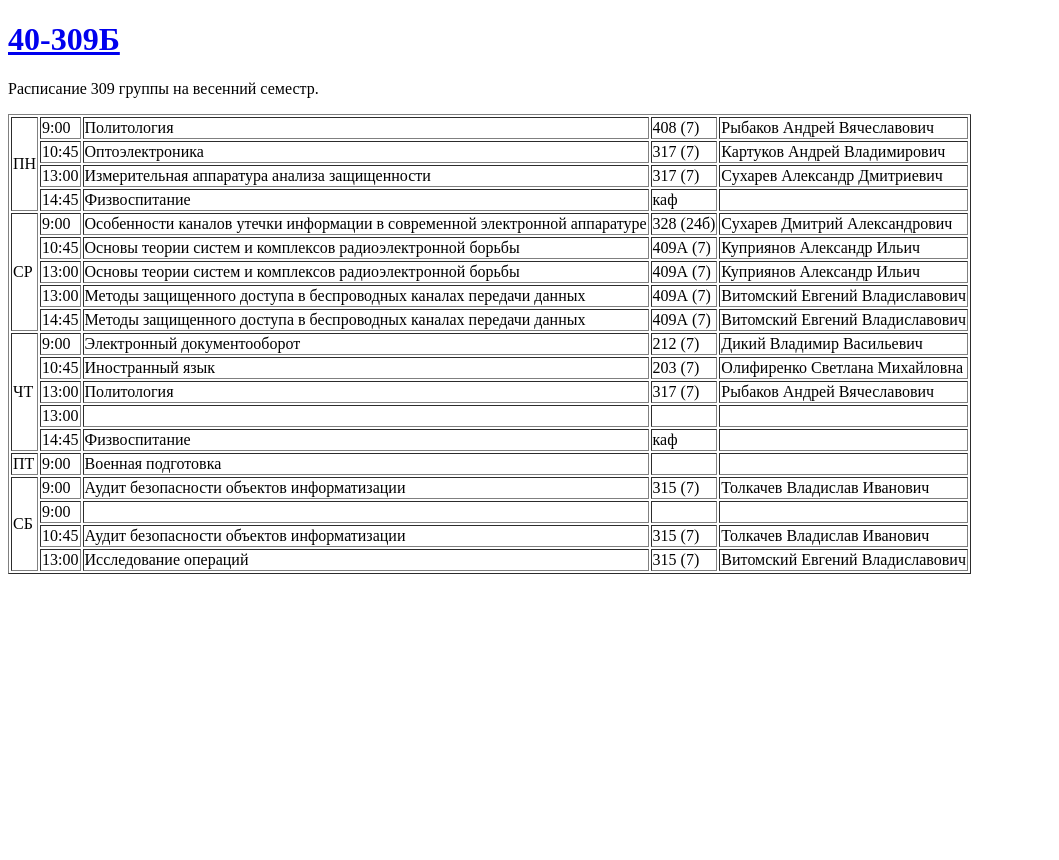
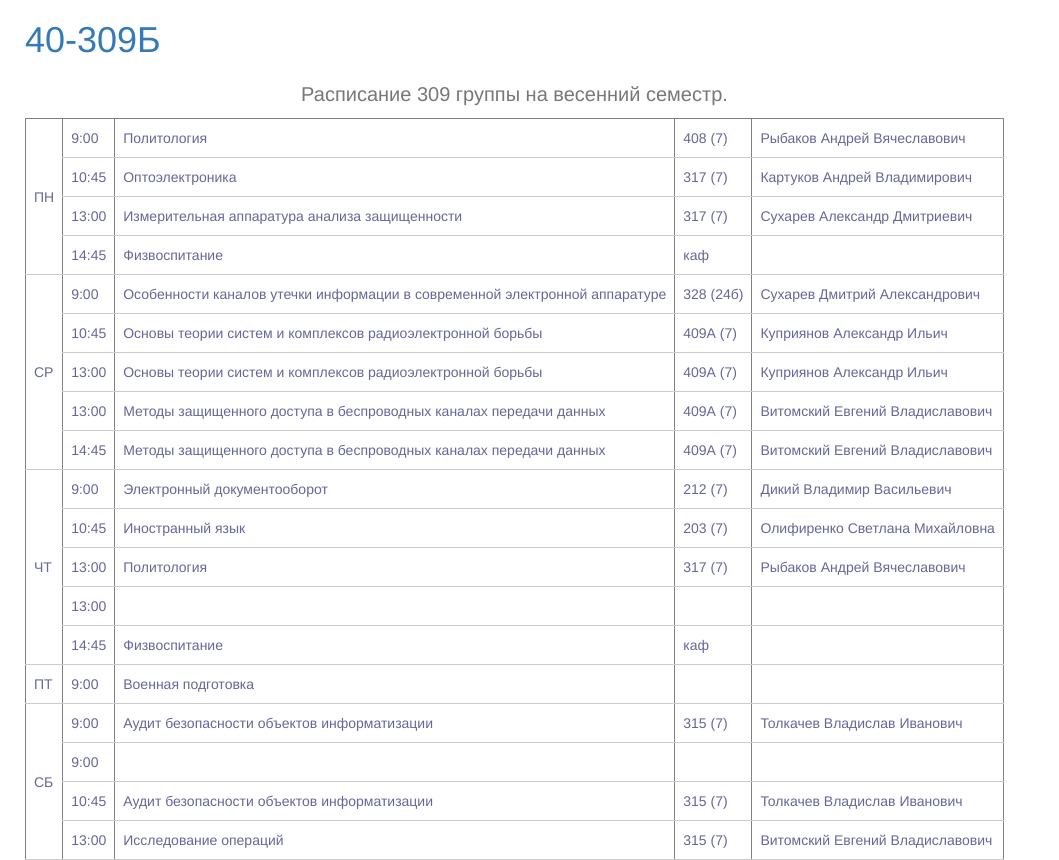
Before and after one commit to Kavtaskin/first_look_at_Django, a Django app: page / in a window 1280 px wide. Shown: the whole page, without its empty margins (0-1059 px from the left). Before the commit the page ends 574 px from the top, so only its background shows below. Run offline with Django 3.2, Linux system fonts and the light colour scheme; some libraries are stand-ins or nearby versions.

Commit message:
Add static files

```diff
--- /dev/null
+++ b/Blog/static/css/blog.css
@@ -0,0 +1,17 @@
+body {
+    padding-left: 25px;
+}
+
+td {
+    border-bottom: 1px solid #ccc;
+    color: #669;
+    padding: 9px 8px;
+    transition: .3s linear;
+}
+
+caption {
+    caption-side: top;
+    text-align: center;
+    padding: 10px 0;
+    font-size: 20px;
+}
--- a/Blog/templates/Blog/post_list.html
+++ b/Blog/templates/Blog/post_list.html
@@ -1,15 +1,19 @@
+{% load staticfiles %}
 <!DOCTYPE html>
 <html lang="en">
 <head>
     <meta charset="UTF-8">
     <title>Timetable</title>
+    <link rel="stylesheet" href="//maxcdn.bootstrapcdn.com/bootstrap/3.2.0/css/bootstrap.min.css">
+    <link rel="stylesheet" href="//maxcdn.bootstrapcdn.com/bootstrap/3.2.0/css/bootstrap-theme.min.css">
+    <link rel="stylesheet" href="{% static 'css/blog.css' %}">
 </head>
 <body>
     <h1><a href="https://vk.com/frela309b">40-309Б</a></h1>
-    <p>Расписание 309 группы на весенний семестр.</p>
     <div>
         <body>
             <table border="1">
+                <caption>Расписание 309 группы на весенний семестр.</caption>
                 <tr>
                     <td rowspan="4">ПН</td>
                     <td>9:00</td>
```
